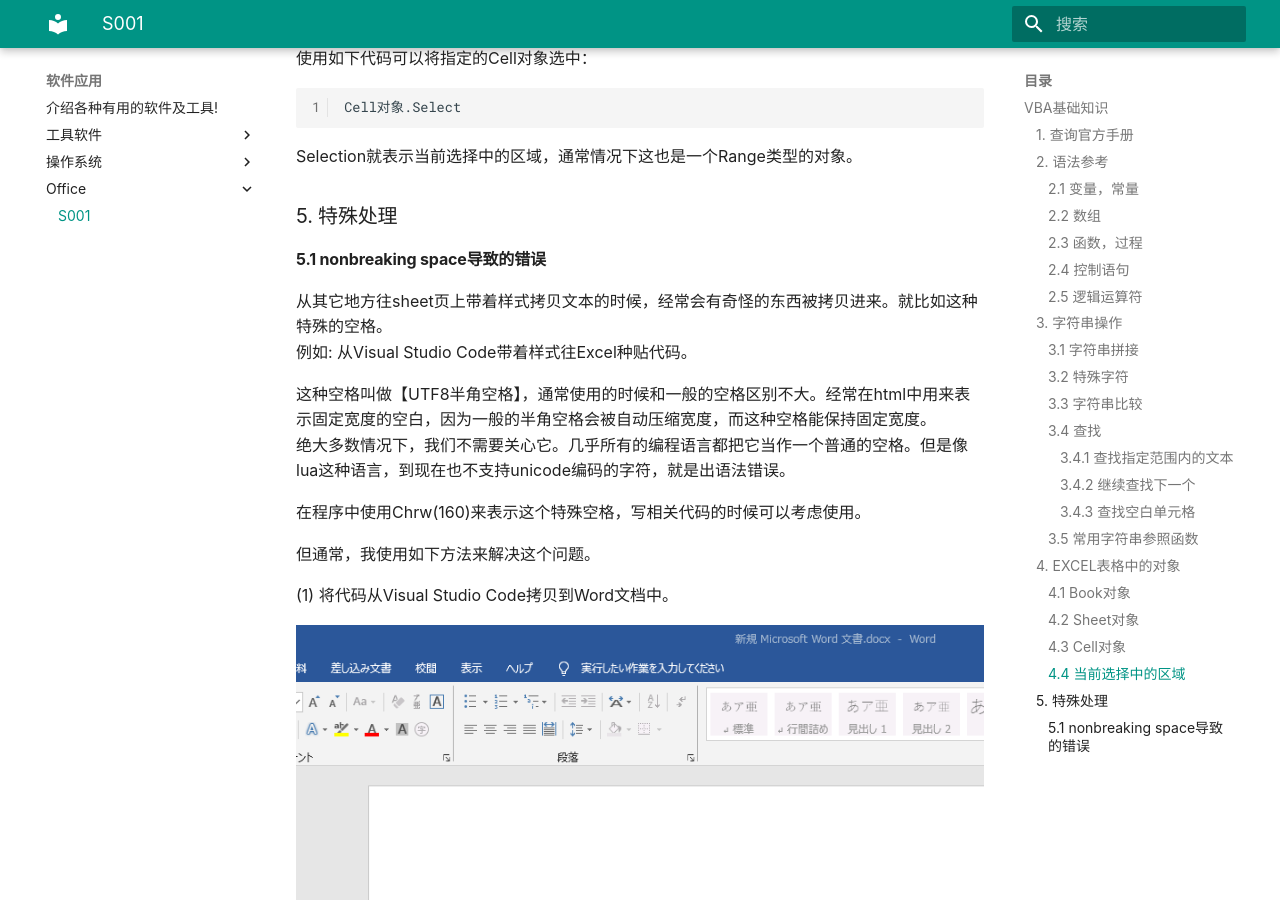
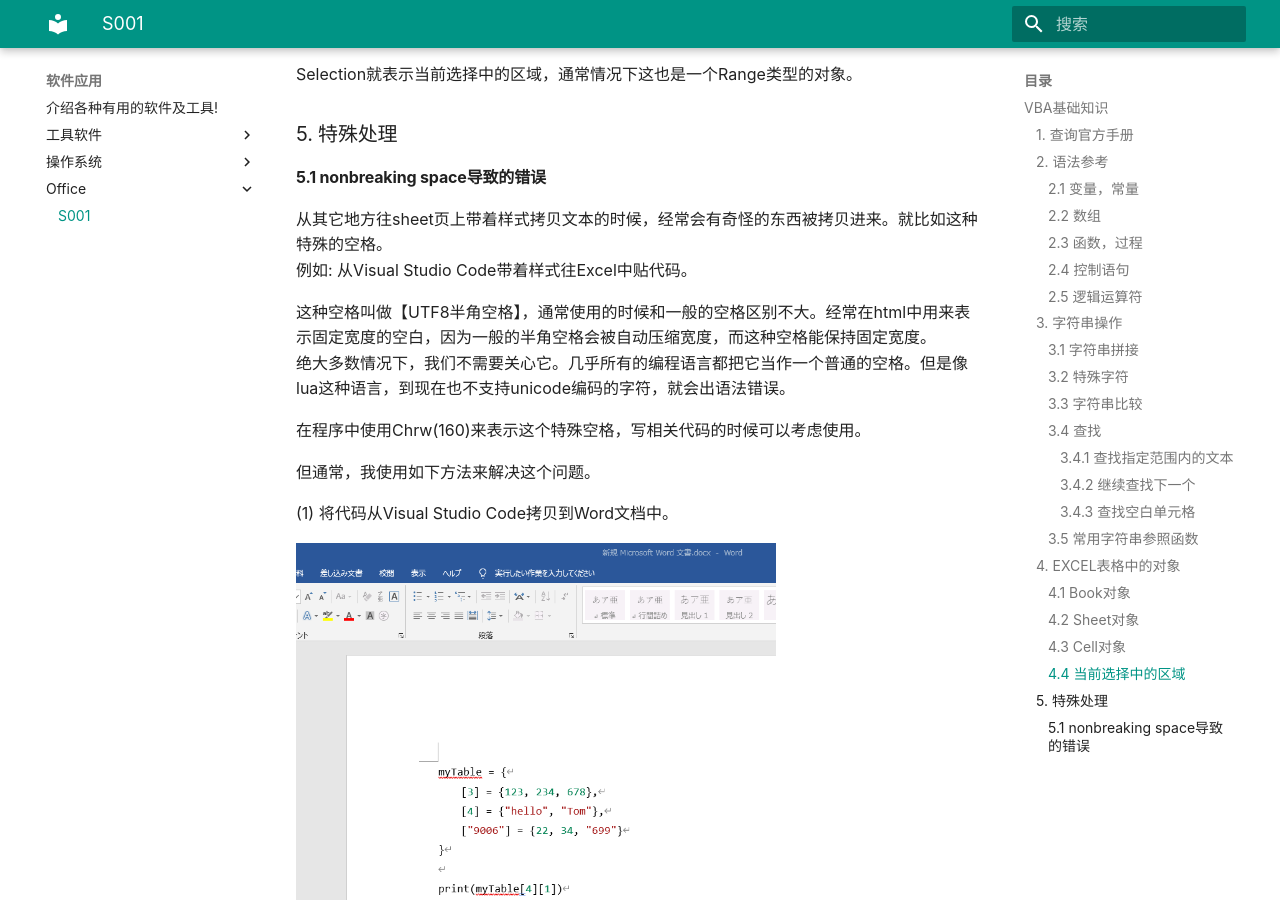
Before and after one commit to hakureiyoumu/hakureiyoumu.github.io, an MkDocs documentation site: the page built from docs/ZX0016. Microsoft Office/S001.md, in a window 1280 px wide and 900 px high, scrolled down 8342 px. Built offline with MkDocs 1.6.1 and Material for MkDocs 9.7.7, drawn with Linux system fonts in a browser that asks for light colours.

```diff
--- a/docs/ZX0016. Microsoft Office/S001.md
+++ b/docs/ZX0016. Microsoft Office/S001.md
@@ -210,7 +210,7 @@
 
 此处引用WiKi百科上的ASCII码表：
 
-![ascii](S001.files/001.png)
+<img src="../S001.files/001.png" style="max-width:30em" />
 
 比如要在字符串种使用水平制表符(\t)，可以这样写:
 
@@ -374,10 +374,10 @@
 ### 5.1	nonbreaking space导致的错误
 
 从其它地方往sheet页上带着样式拷贝文本的时候，经常会有奇怪的东西被拷贝进来。就比如这种特殊的空格。
-例如: 从Visual Studio Code带着样式往Excel种贴代码。
+例如: 从Visual Studio Code带着样式往Excel中贴代码。
 
 这种空格叫做【UTF8半角空格】，通常使用的时候和一般的空格区别不大。经常在html中用来表示固定宽度的空白，因为一般的半角空格会被自动压缩宽度，而这种空格能保持固定宽度。
-绝大多数情况下，我们不需要关心它。几乎所有的编程语言都把它当作一个普通的空格。但是像lua这种语言，到现在也不支持unicode编码的字符，就是出语法错误。
+绝大多数情况下，我们不需要关心它。几乎所有的编程语言都把它当作一个普通的空格。但是像lua这种语言，到现在也不支持unicode编码的字符，就会出语法错误。
 
 在程序中使用Chrw(160)来表示这个特殊空格，写相关代码的时候可以考虑使用。
 
@@ -385,7 +385,7 @@
 
 (1)	将代码从Visual Studio Code拷贝到Word文档中。
 
-![word](S001.files/003.png)
+<img src="../S001.files/003.png" style="max-width:30em" />
 
 (2)	使用替换功能将这种空格替换为普通半角空格。
 
```
